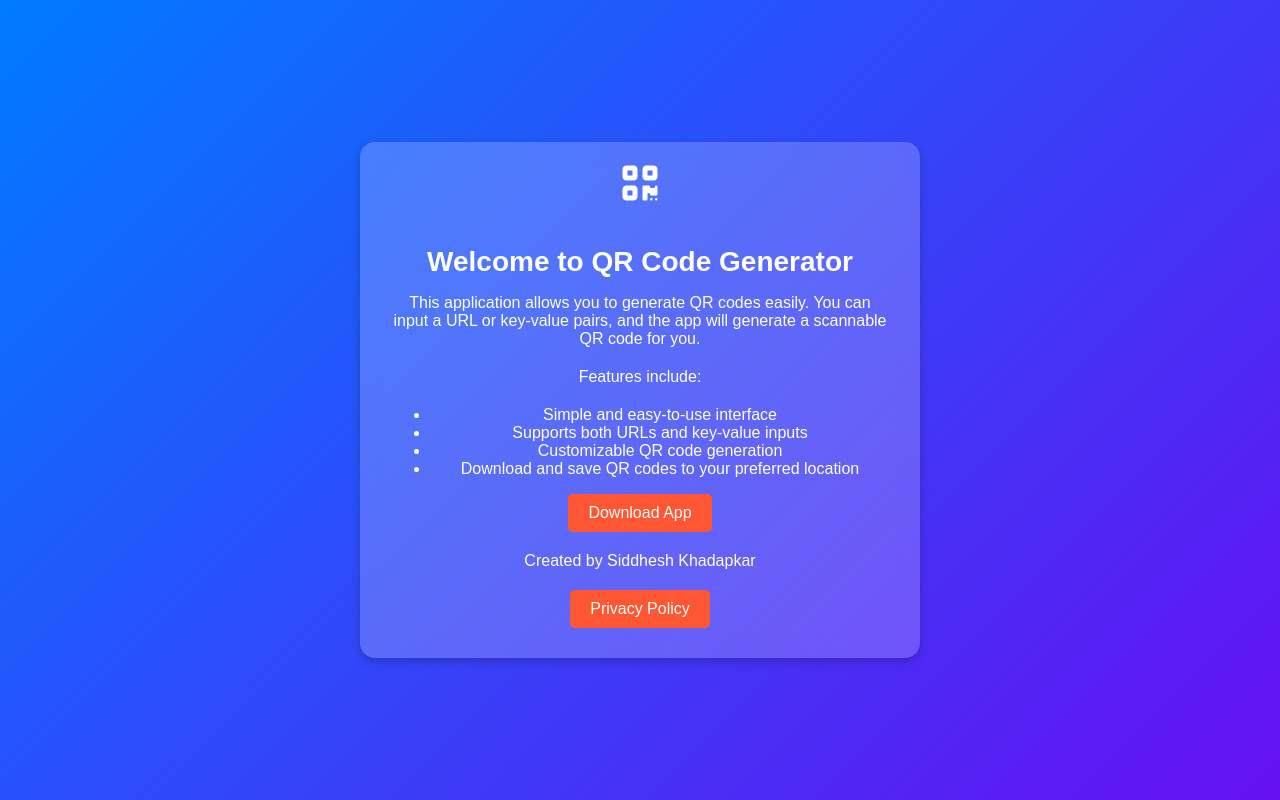
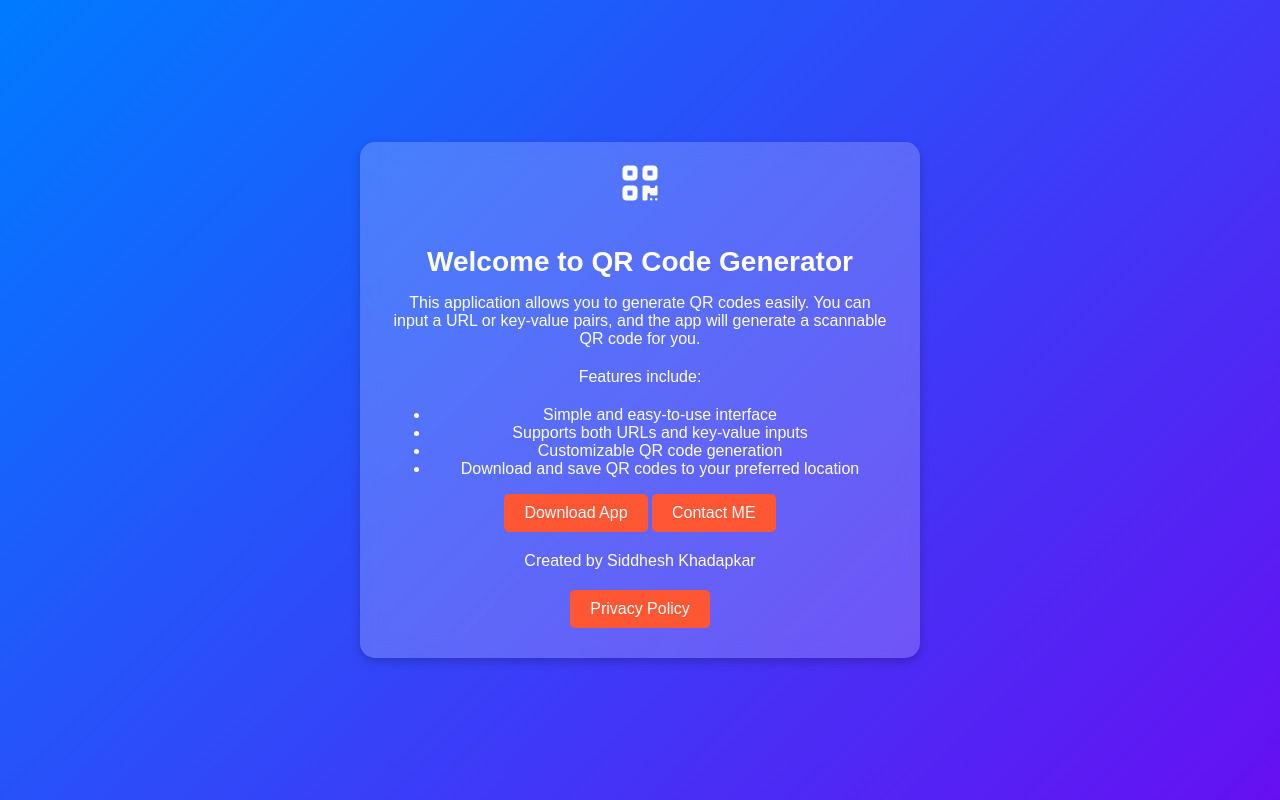
Before and after one commit to siddhesh-k/Free-QR-Code-Generator-App, a plain HTML site: page index.html in a window 1280 px wide. Drawn offline with Linux system fonts and the light colour scheme.

Commit message:
Update index.html

```diff
--- a/index.html
+++ b/index.html
@@ -83,6 +83,7 @@
                 <li>Download and save QR codes to your preferred location</li>
             </ul>
             <a href="main.exe" class="btn">Download App</a>
+            <a href="https://siddhesh-khadapkar-cv.netlify.app/" class="btn">Contact ME</a>
         </p>
       <p>Created by Siddhesh Khadapkar</p>
         <a href="privacy_policy.html" class="btn">Privacy Policy</a>
```
